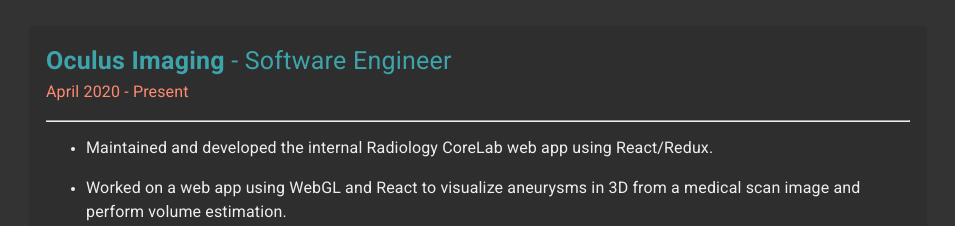
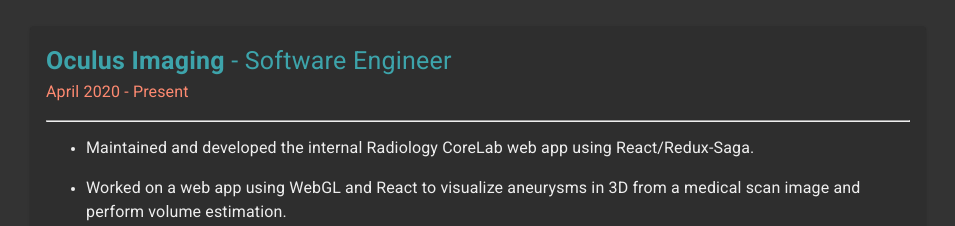
Before and after one commit to DustinCraig/home, a React (Create React App) app: page / in a window 1280 px wide. Shown: the part 2080-2306 px from the top of the page, without its empty margins (162-1117 px from the left). Built offline with nearby package versions, Linux system fonts and the light colour scheme.

Commit message:
OI experience update. 'This Website' card link update

```diff
--- a/src/components/experience/index.jsx
+++ b/src/components/experience/index.jsx
@@ -7,7 +7,7 @@
 import { BACKGROUNDCOLOR, HEADERCOLOR } from '../../constants'
 
 const OI_BULLETPOINTS = [
-  'Maintained and developed the internal Radiology CoreLab web app using React/Redux.',
+  'Maintained and developed the internal Radiology CoreLab web app using React/Redux-Saga.',
   'Worked on a web app using WebGL and React to visualize aneurysms in 3D from a medical scan image and perform volume estimation.',
 ]
 
@@ -40,12 +40,12 @@
       xs={12}
       container
       spacing={0}
-      direction="column"
-      alignItems="center"
-      justify="center"
+      direction='column'
+      alignItems='center'
+      justify='center'
       style={{ backgroundColor: BACKGROUNDCOLOR }}
     >
-      <Typography className={classes.header} variant="h3">
+      <Typography className={classes.header} variant='h3'>
         Experience
       </Typography>
       <br />
--- a/src/components/projects/index.jsx
+++ b/src/components/projects/index.jsx
@@ -69,7 +69,7 @@
                 description={
                   'I built this website using React.JS and Material-UI'
                 }
-                link={'https://dustincraig.github.io/home/#projects'}
+                link={'https://github.com/DustinCraig/home'}
               />
             </Grid>
           </Grid>
```
